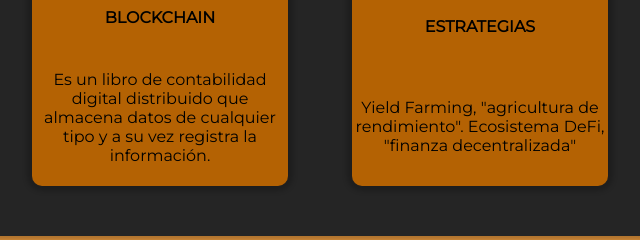
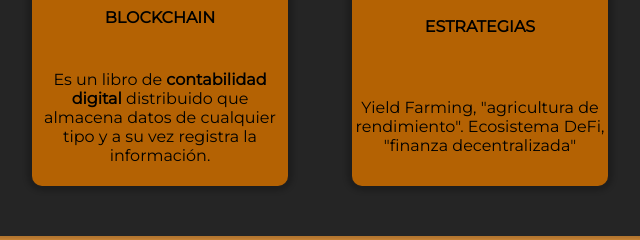
Before and after one commit to jesusre890/criptoarg, a website: page index.html in a window 1280 px wide. Shown: the part 1462-1702 px from the top of the page, 640-1280 px from the left. Drawn offline with Linux system fonts and the light colour scheme.

Commit message:
se reduce la cantidad de parrafos

```diff
--- a/index.html
+++ b/index.html
@@ -93,7 +93,7 @@
             </div>
             <div class="blockchain">
                 <h4>BLOCKCHAIN</h4>
-                <p>Es un libro de contabilidad digital distribuido que almacena datos de cualquier tipo y a su vez registra la información.</p>
+                <p>Es un libro de <strong>contabilidad digital</strong> distribuido que almacena datos de cualquier tipo y a su vez registra la información.</p>
             </div>
             <div class="estrategias">
                 <h4>ESTRATEGIAS</h4>
```
